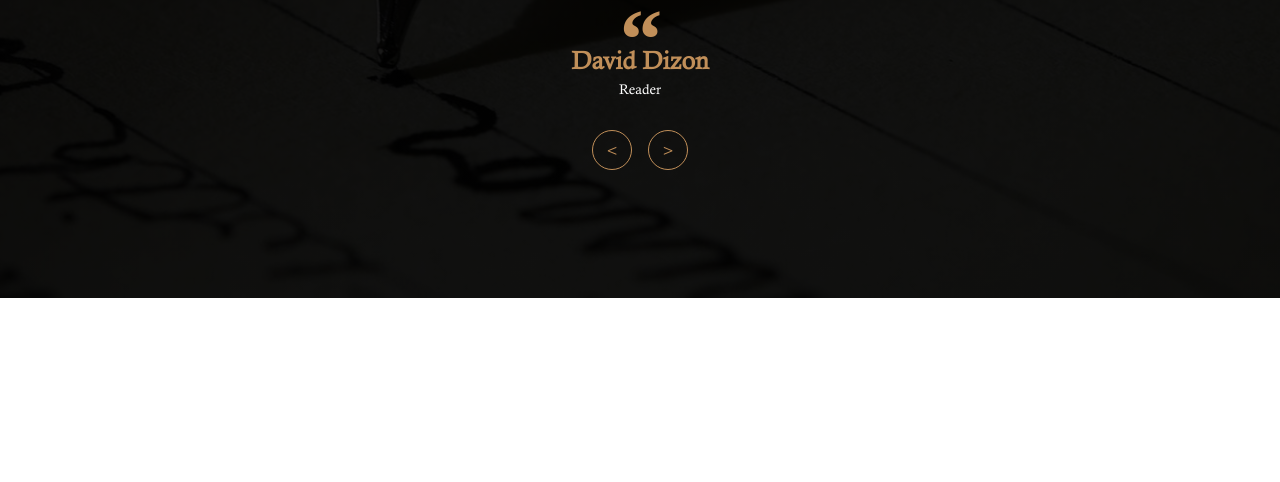
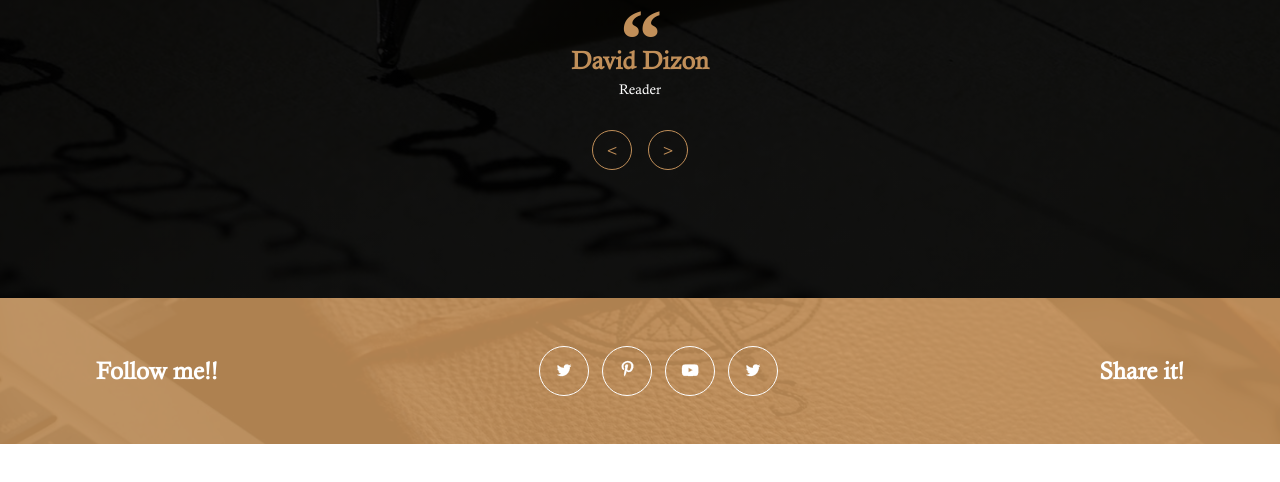
Before and after one commit to ibrahim247github/Author, a plain HTML site: page index.html in a window 1280 px wide. Shown: the part 3619-4101 px from the top of the page. Drawn offline with Linux system fonts and the light colour scheme.

Commit message:
Done with the social section

```diff
--- /dev/null
+++ b/css/social.css
@@ -0,0 +1,65 @@
+.social {
+  padding: 3rem 0;
+  background-image: url("../images/social-bckg.jpg");
+  background-repeat: no-repeat;
+  background-size: cover;
+  background-position: center;
+  text-align: center;
+  color: var(--white);
+  position: relative;
+}
+
+.social::before {
+  content: "";
+  width: 100%;
+  height: 100%;
+  top: 0;
+  left: 0;
+  position: absolute;
+  background-color: var(--primary-color);
+  opacity: 0.9;
+}
+
+.social__container {
+  position: relative;
+}
+
+.social__title {
+  font-size: 24px;
+  font-weight: bold;
+}
+
+.social__links {
+  margin: 1.5rem 0;
+  display: flex;
+  flex-wrap: wrap;
+  justify-content: center;
+  gap: 0.8rem;
+}
+
+.social__links__icon {
+  border: 1px solid var(--white);
+  border-radius: 50%;
+  width: 50px;
+  height: 50px;
+  line-height: 50px;
+  cursor: pointer;
+  transition: all 0.3s ease-in-out;
+}
+
+.social__links__icon:hover {
+  background-color: #777;
+  border: none;
+}
+
+@media (min-width: 650px) {
+  .social__container {
+    display: flex;
+    justify-content: space-between;
+    align-items: center;
+  }
+
+  .social__links {
+    margin: 0;
+  }
+}
--- a/index.html
+++ b/index.html
@@ -15,6 +15,7 @@
     <link rel="stylesheet" href="css/counter.css" />
     <link rel="stylesheet" href="css/blog.css" />
     <link rel="stylesheet" href="css/client.css" />
+    <link rel="stylesheet" href="css/social.css" />
   </head>
   <body>
     <!-- Header Section -->
@@ -402,6 +403,30 @@
       </div>
     </section>
     <!-- End of client section -->
+
+    <!-- social section -->
+    <section class="social">
+      <div class="social__container primary-container">
+        <h3 class="social__title">Follow me!!</h3>
+        <div class="social__links">
+          <span class="social__links__icon"
+            ><img src="images/social-twitter.png"
+          /></span>
+          <span class="social__links__icon"
+            ><img src="images/social-pinterest.png"
+          /></span>
+          <span class="social__links__icon"
+            ><img src="images/social-youtube.png"
+          /></span>
+          <span class="social__links__icon"
+            ><img src="images/social-twitter.png"
+          /></span>
+        </div>
+        <h3 class="social__title">Share it!</h3>
+      </div>
+    </section>
+    <!-- End of social section -->
+
     <script src="./js/index.js"></script>
     <script src="./js/carousel.js"></script>
   </body>
```
